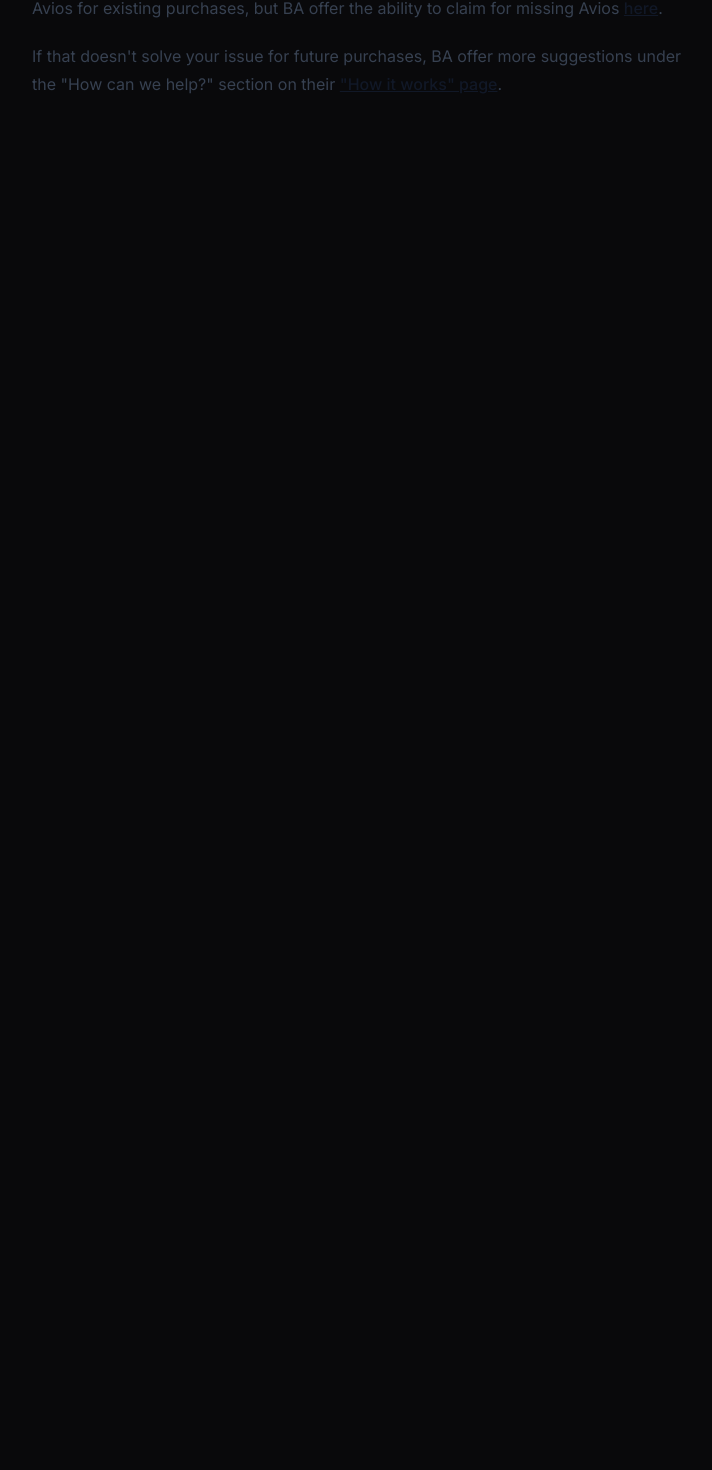
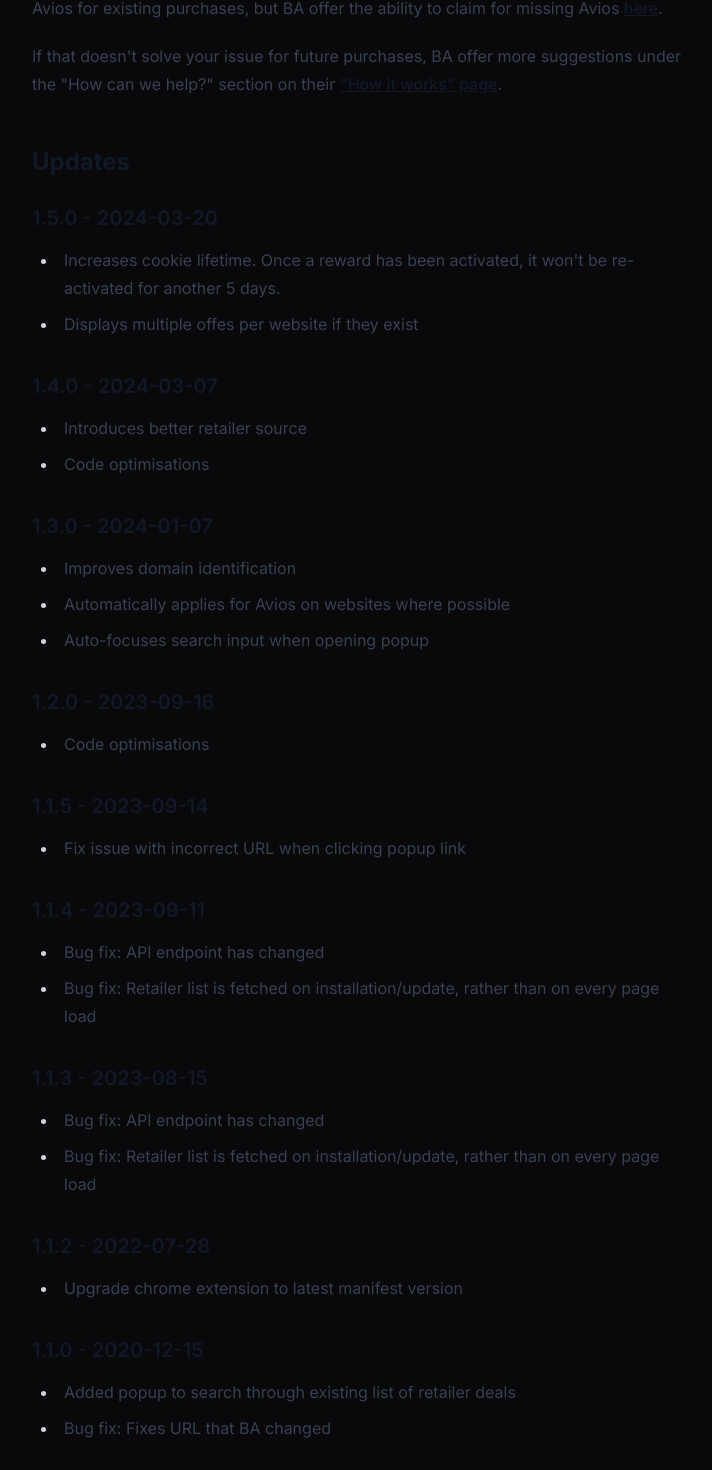
Before and after one commit to opista/marketing-website, a Next.js app: page /apps/avios-reminder in a window 1280 px wide. Shown: the part 2279-3749 px from the top of the page, without its empty margins (240-952 px from the left). Before the commit the page ends 2409 px from the top, so only its background shows below. Built offline with nearby package versions, Linux system fonts and the light colour scheme.

Commit message:
chore: Adds avios-reminder changelog

```diff
--- a/src/app/apps/avios-reminder/page.tsx
+++ b/src/app/apps/avios-reminder/page.tsx
@@ -146,6 +146,78 @@
         </Link>
         .
       </p>
+
+      <h2 id="updates">Updates</h2>
+
+      <h3>1.5.0 - 2024-03-20</h3>
+
+      <ul>
+        <li>
+          Increases cookie lifetime. Once a reward has been activated, it
+          won&apos;t be re-activated for another 5 days.
+        </li>
+        <li>Displays multiple offes per website if they exist</li>
+      </ul>
+
+      <h3>1.4.0 - 2024-03-07</h3>
+
+      <ul>
+        <li>Introduces better retailer source</li>
+        <li>Code optimisations</li>
+      </ul>
+
+      <h3>1.3.0 - 2024-01-07</h3>
+
+      <ul>
+        <li>Improves domain identification</li>
+        <li>Automatically applies for Avios on websites where possible</li>
+        <li>Auto-focuses search input when opening popup</li>
+      </ul>
+
+      <h3>1.2.0 - 2023-09-16</h3>
+
+      <ul>
+        <li>Code optimisations</li>
+      </ul>
+
+      <h3>1.1.5 - 2023-09-14</h3>
+
+      <ul>
+        <li>Fix issue with incorrect URL when clicking popup link</li>
+      </ul>
+
+      <h3>1.1.4 - 2023-09-11</h3>
+
+      <ul>
+        <li>Bug fix: API endpoint has changed</li>
+        <li>
+          Bug fix: Retailer list is fetched on installation/update, rather than
+          on every page load
+        </li>
+      </ul>
+
+      <h3>1.1.3 - 2023-08-15</h3>
+
+      <ul>
+        <li>Bug fix: API endpoint has changed</li>
+        <li>
+          Bug fix: Retailer list is fetched on installation/update, rather than
+          on every page load
+        </li>
+      </ul>
+
+      <h3>1.1.2 - 2022-07-28</h3>
+
+      <ul>
+        <li>Upgrade chrome extension to latest manifest version</li>
+      </ul>
+
+      <h3>1.1.0 - 2020-12-15</h3>
+
+      <ul>
+        <li>Added popup to search through existing list of retailer deals</li>
+        <li>Bug fix: Fixes URL that BA changed</li>
+      </ul>
     </PageLayout>
   );
 }
```
